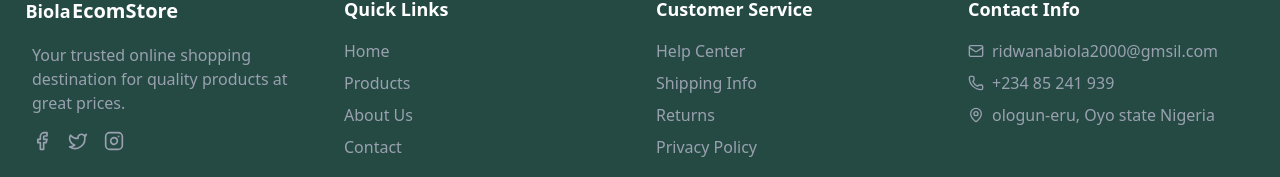
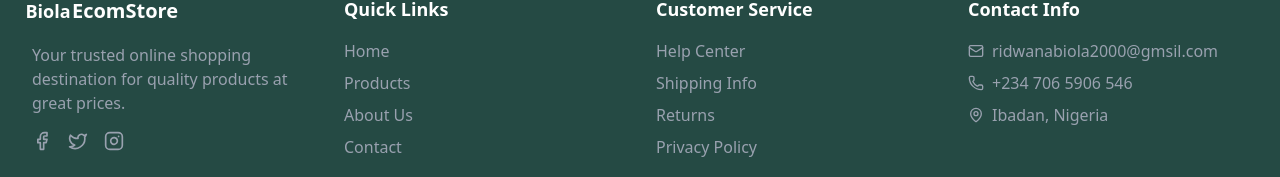
Before and after one commit to Dev-Rid/biola-ecommerce, a React (Vite) app: page / in a window 1280 px wide. Shown: the part 1815-1992 px from the top of the page. Built offline with nearby package versions, Linux system fonts and the light colour scheme; no server answers; the database is empty.

Commit message:
feat: contact, map changed

```diff
--- a/src/Layout/Footer.jsx
+++ b/src/Layout/Footer.jsx
@@ -94,11 +94,11 @@ const Footer = () => {
               </div>
               <div className="flex items-center space-x-2">
                 <Phone className="w-4 h-4 text-gray-400" />
-                <span className="text-gray-400">+234 85 241 939</span>
+                <span className="text-gray-400">+234 706 5906 546</span>
               </div>
               <div className="flex items-center space-x-2">
                 <MapPin className="w-4 h-4 text-gray-400" />
-                <span className="text-gray-400">ologun-eru, Oyo state Nigeria</span>
+                <span className="text-gray-400">Ibadan, Nigeria</span>
               </div>
             </div>
           </div>
```
